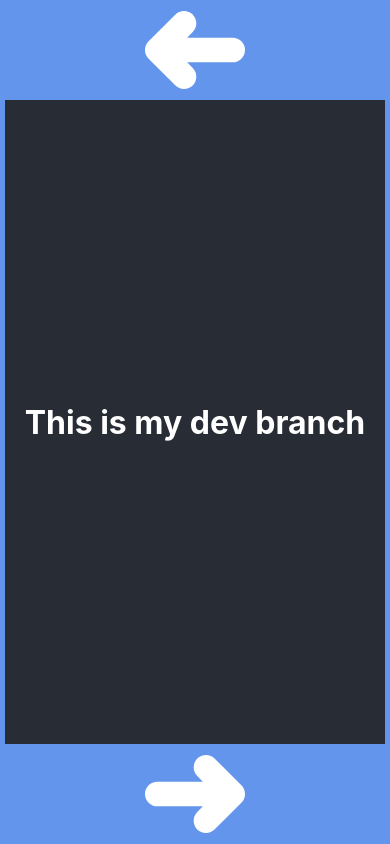
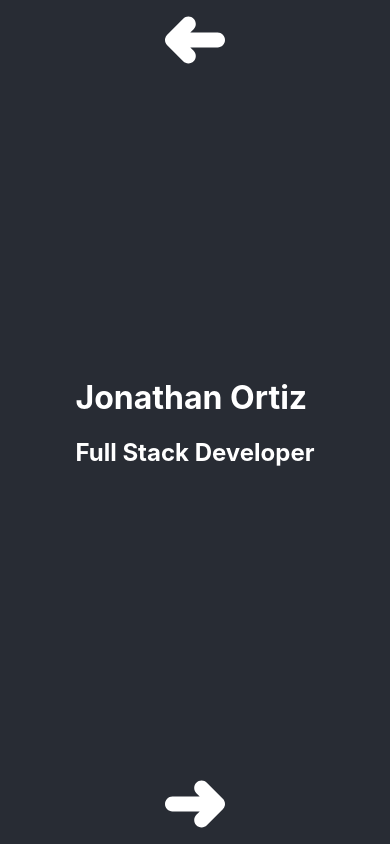
Before and after one commit to jolortiz/my-portfolio, a React (Create React App) app: page / in a window 390 px wide. Built offline with nearby package versions, Linux system fonts and the light colour scheme.

Commit message:
implement carousel

```diff
--- a/public/index.html
+++ b/public/index.html
@@ -26,7 +26,6 @@
       work correctly both with client-side routing and a non-root public URL.
       Learn how to configure a non-root public URL by running `npm run build`.
     -->
-    <title>React App</title>
   </head>
   <body>
     <noscript>You need to enable JavaScript to run this app.</noscript>
--- a/src/App.css
+++ b/src/App.css
@@ -6,7 +6,7 @@
   background-color: #282c34;
   color: white;
 }
-
+/* TODO: delete this css
 .App-logo {
   animation: App-logo-spin infinite 20s linear;
   height: 40vmin;
@@ -21,41 +21,59 @@
   justify-content: center;
   font-size: calc(10px + 2vmin);
   color: white;
-}
+} */
 
 .container {
   margin: auto;
   display: flex;
   flex-direction: row;
   height: 100vh;
-  max-width: 800px;
+  min-width: 800px;
 }
 .panel {
-  /* background-color: coral; */
-  /* width: 100px; */
   display: flex;
+  align-items: center;
   justify-content: center;
+}
+.left {
+  padding-left: 20px;
+}
+.right {
+  padding-right: 20px;
 }
 .panel__button {
   width: 100px;
+  height: 100px;
 }
 .carousel {
   padding: 0 20px;
-  background-color: #282c34;
+  /* background-color: cornflowerblue; */
   display: flex;
   flex-grow: 1;
   align-items: center;
   justify-content: center;
+  flex-direction: column;
+}
+.slide {
+  width: 100%;
 }
 
 @media screen and (max-width: 800px) {
-  .App {
-    background-color: cornflowerblue;
-  }
   .container {
     flex-direction: column;
+    min-width: 320px; /* the smallest size this screen can get */
   }
   .panel {
     width: 100%;
   }
+  .panel__button {
+    width: 60px;
+    height: 60px;
+  }
+  .left {
+    padding: 10px 0 0 0;
+  }
+  .right {
+    padding: 0 0 10px 0;
+  }
 }
--- a/src/App.js
+++ b/src/App.js
@@ -1,21 +1,69 @@
 import React from 'react';
 import backarrow from './assets/back-arrow.svg';
 import rightarrow from './assets/right-arrow.svg';
+import rootifyscreenshot from './assets/rootfiy-screenshot.png';
 import './App.css';
 
+const info = [
+  {/* This entry is used to display profile info */},
+  {imgUrl: rootifyscreenshot, title: 'Rootify'},
+  {imgUrl: "https://lh3.googleusercontent.com/oxPeODS2m6rYIVbhcQChRtOWEYeGDwbeeeB1cDU2o_WYAVPU61VIgx-_6BAh5gSL8Sw=h900", title: 'Bad Kat'},
+  {imgUrl: "https://i.pinimg.com/736x/07/c3/45/07c345d0eca11d0bc97c894751ba1b46.jpg", title: 'Hero Kitty'},
+  {imgUrl: "https://ehealthforum.com/health/images/avatars/11699147425707699031013.jpeg", title: 'Gwen'}
+];
+
+const ImageSlide = ({ index }) => {
+  return <div>
+    <img className="slide" src={info[index].imgUrl} alt={info[index].title}/>
+    <h2>{info[index].title}</h2>
+  </div>;
+};
+
 export default class App extends React.Component {
+  constructor(props) {
+    super(props);
+    this.state = {
+      currentIndex: 0
+    };
+    this.nextSlide = this.nextSlide.bind(this);
+    this.previousSlide = this.previousSlide.bind(this);
+  }
+  previousSlide() {
+    const lastIndex = info.length - 1;
+    const { currentIndex } = this.state;
+    const shouldResetIndex = currentIndex === 0;
+    const index = shouldResetIndex ? lastIndex : currentIndex - 1;
+    this.setState({
+      currentIndex: index
+    });
+  }
+  nextSlide() {
+    const lastIndex = info.length - 1;
+    const { currentIndex } = this.state;
+    const shouldResetIndex = currentIndex === lastIndex;
+    const index = shouldResetIndex ? 0 : currentIndex + 1;
+    this.setState({
+      currentIndex: index
+    });
+  }
   render() {
     return (
       <div className="App">
         <div className="container">
-          <div className="panel">
-            <img className="panel__button" src={backarrow}/>
+          <div className="panel left">
+            <img className="panel__button" src={backarrow} onClick={this.previousSlide} alt="Back"/>
           </div>
           <div className="carousel">
-            <h1>This is my dev branch</h1>
+            {this.state.currentIndex !== 0 ?
+              <ImageSlide index={this.state.currentIndex} /> :
+              <div>
+                <h1>Jonathan Ortiz</h1>
+                <h2>Full Stack Developer</h2>
+              </div>
+            }
           </div>
-          <div className="panel">
-            <img className="panel__button" src={rightarrow}/>
+          <div className="panel right">
+            <img className="panel__button" src={rightarrow} onClick={this.nextSlide} alt="Next"/>
           </div>
         </div>
       </div>
```
Also changed, not shown: src/assets/rootfiy-screenshot.png (added).
